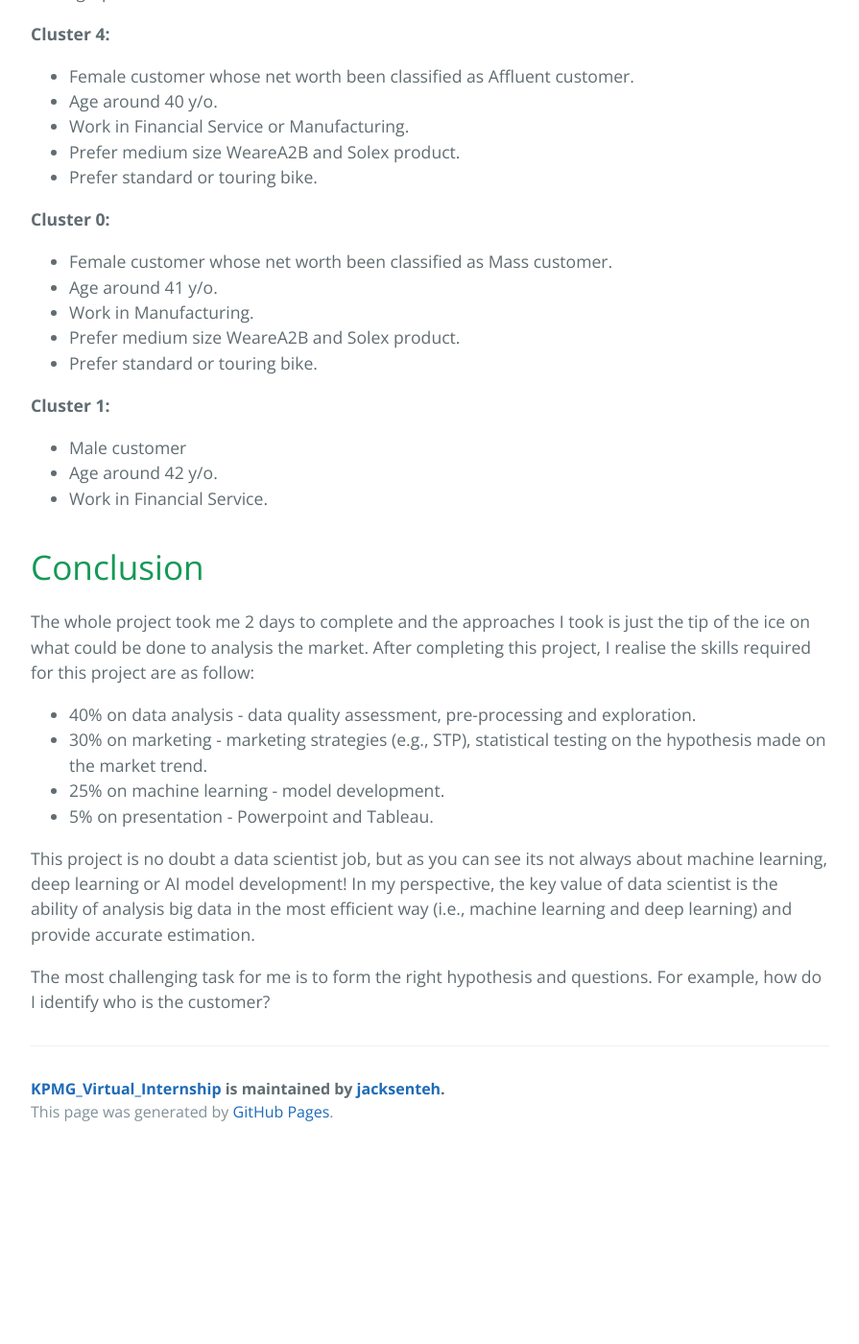
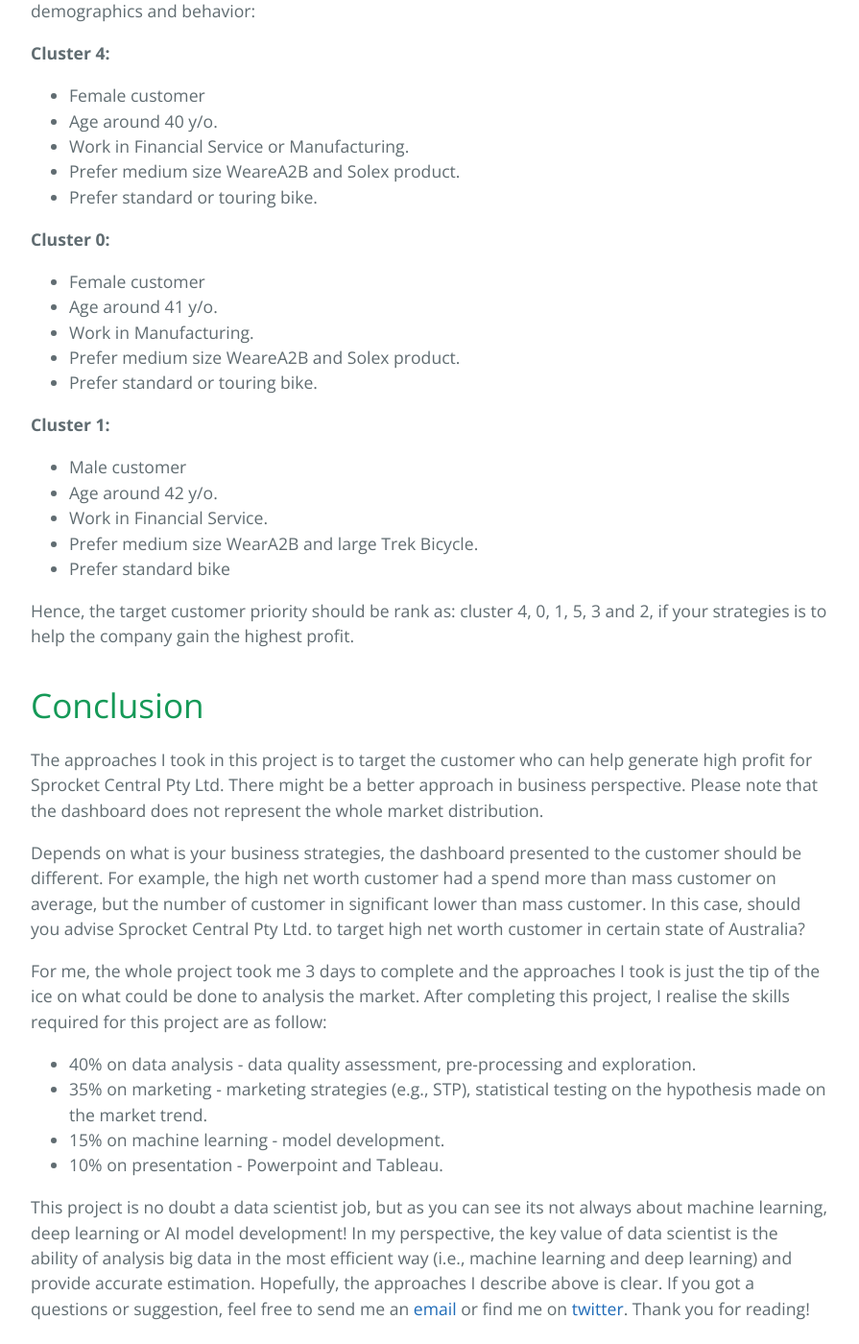
Before and after one commit to jacksenteh/KPMG_Virtual_Internship, a Jekyll site: the page built from docs/index.md, in a window 1280 px wide and 1400 px high, scrolled down 9581 px. Shown: the whole window at 96% size, without its empty margins (192-1087 px from the left). Built offline with Jekyll 4.4.1, drawn with Linux system fonts in a browser that asks for light colours; before the commit the page ends 10783 px from its top, so only the background shows below that; some of the changed text lies outside the part shown.

Commit message:
Final edit

```diff
--- a/docs/index.md
+++ b/docs/index.md
@@ -190,6 +189,8 @@ To make sure each cluster does not overlap with each other, we can do a fast che
 
 So it seems like each cluster is different to each other.
 Hence, we can start dig deeper into each cluster and find out why is it different.
+Before we start, let's recall the aim of this project. The aim of this project is to help Sprocket Central Pty Ltd target new customer.
+But what is the right way to target the customer
 
 ## Who is your customer?
 
@@ -202,14 +203,14 @@ Hence, we can start dig deeper into each cluster and find out why is it differen
 With the two dashboard above we can summarize the customer on each cluster contain the following demographics and behavior:
 
 **Cluster 4:**
-* Female customer whose net worth been classified as Affluent customer.
+* Female customer
 * Age around 40 y/o.
 * Work in Financial Service or Manufacturing.
 * Prefer medium size WeareA2B and Solex product.
 * Prefer standard or touring bike.
 
 **Cluster 0:**
-* Female customer whose net worth been classified as Mass customer.
+* Female customer
 * Age around 41 y/o.
 * Work in Manufacturing.
 * Prefer medium size WeareA2B and Solex product.
@@ -219,20 +220,29 @@ With the two dashboard above we can summarize the customer on each cluster conta
 * Male customer
 * Age around 42 y/o.
 * Work in Financial Service.
+* Prefer medium size WearA2B and large Trek Bicycle.
+* Prefer standard bike
 
-
+Hence, the target customer priority should be rank as: cluster 4, 0, 1, 5, 3 and 2, if your strategies is to help the company gain the highest profit.
 
 # Conclusion
-The whole project took me 2 days to complete and the approaches I took is just the tip of the ice on what could be done to analysis the market.
+The approaches I took in this project is to target the customer who can help generate high profit for Sprocket Central Pty Ltd.
+There might be a better approach in business perspective.
+Please note that the dashboard does not represent the whole market distribution.
+
+Depends on what is your business strategies, the dashboard presented to the customer should be different.
+For example, the high net worth customer had a spend more than mass customer on average, but the number of customer in significant lower than mass customer.
+In this case, should you advise Sprocket Central Pty Ltd. to target high net worth customer in certain state of Australia?
+
+For me, the whole project took me 3 days to complete and the approaches I took is just the tip of the ice on what could be done to analysis the market.
 After completing this project, I realise the skills required for this project are as follow:
 * 40% on data analysis - data quality assessment, pre-processing and exploration.
-* 30% on marketing - marketing strategies (e.g., STP), statistical testing on the hypothesis made on the market trend.
-* 25% on machine learning - model development.
-* 5%  on presentation - Powerpoint and Tableau.
+* 35% on marketing - marketing strategies (e.g., STP), statistical testing on the hypothesis made on the market trend.
+* 15% on machine learning - model development.
+* 10%  on presentation - Powerpoint and Tableau.
 
 This project is no doubt a data scientist job, but as you can see its not always about machine learning, deep learning or AI model development!
 In my perspective, the key value of data scientist is the ability of analysis big data in the most efficient way (i.e., machine learning and deep learning) and provide accurate estimation.
-
-
-The most challenging task for me is to form the right hypothesis and questions.
-For example, how do I identify who is the customer?
+Hopefully, the approaches I describe above is clear.
+If you got a questions or suggestion, feel free to send me an [email](jacksenteh@gmail.com) or find me on [twitter](https://twitter.com/Jacksen1995).
+Thank you for reading!
```
Also changed, not shown: other parts of docs/index.md (+2 -3 lines), docs/images/cluster_profit.png, 2 other files.
